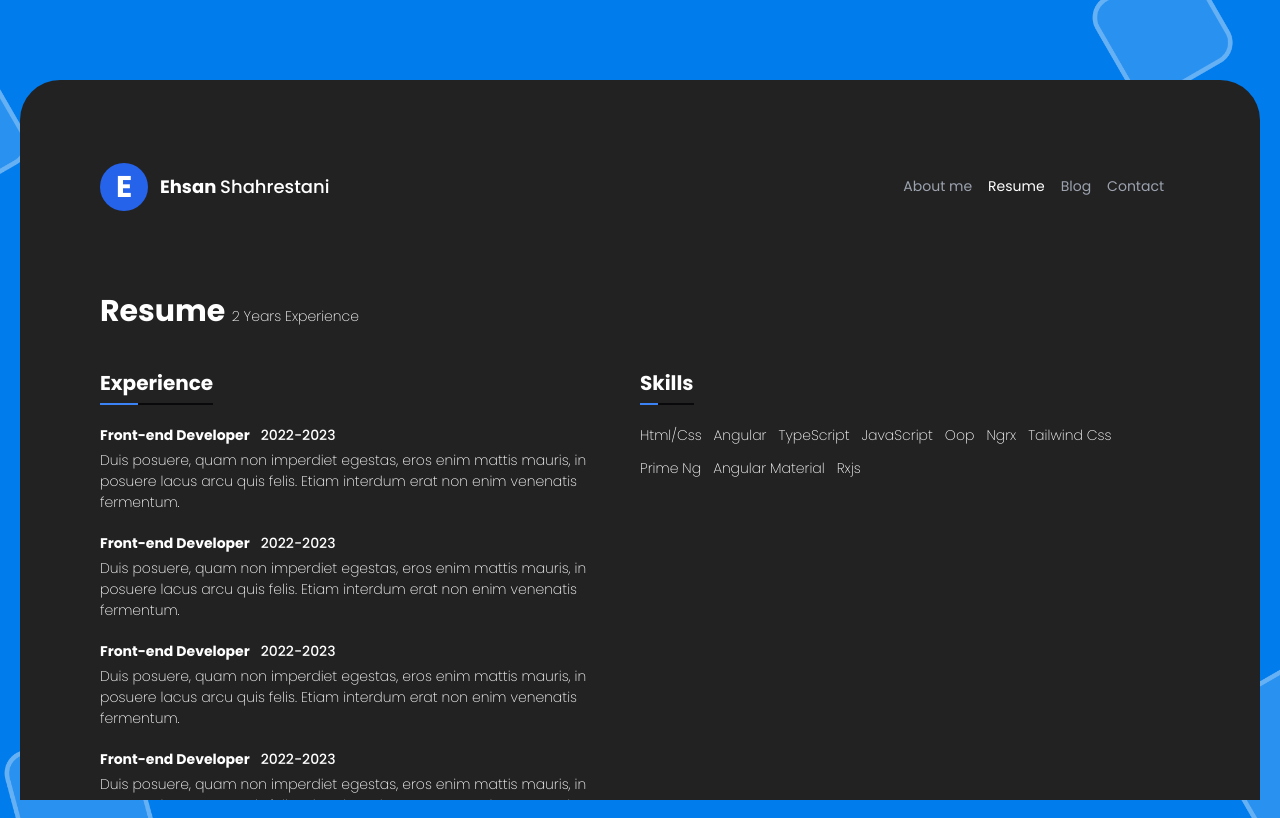
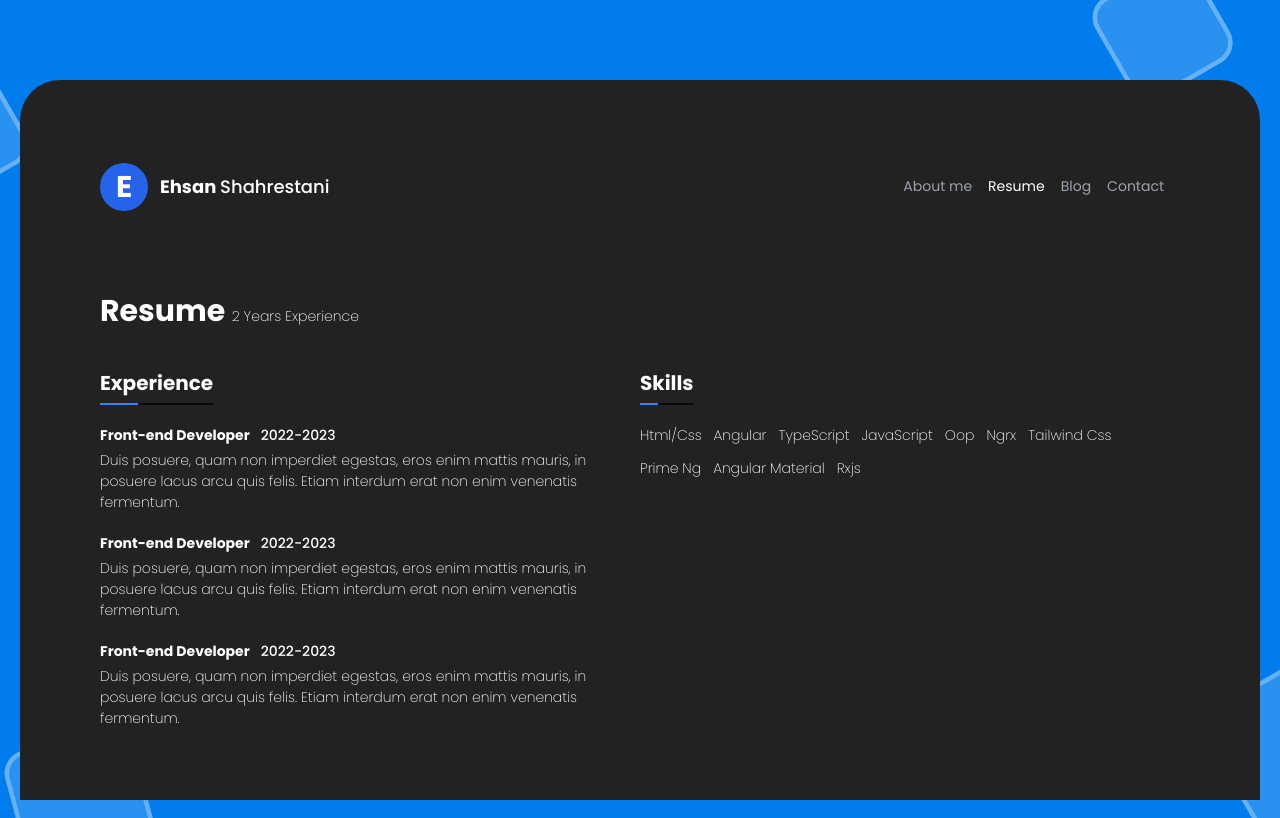
Before and after one commit to ehsan-shahrestani/resume, an Angular app: page /resume in a window 1280 px wide. Built offline with nearby package versions, Linux system fonts and the light colour scheme.

Commit message:
new resume

```diff
--- a/src/app/layout/pages/resume/resume.component.html
+++ b/src/app/layout/pages/resume/resume.component.html
@@ -5,7 +5,7 @@
     <section class="mt-10">
         <h1 class="font-bold text-xl relative pb-2 header-line inline-block text-white">Experience</h1>
 
-        <div *ngFor="let item of [1,1,1,1,1]" class="mt-5">
+        <div *ngFor="let item of [1,1,1]" class="mt-5">
             <h3 class=" font-bold text-white">Front-end Developer <span
                     class="font-medium mx-2">2022-2023</span></h3>
             <p class="text-white font-thin mt-1">Duis posuere, quam non imperdiet egestas, eros enim mattis mauris, in posuere
```
